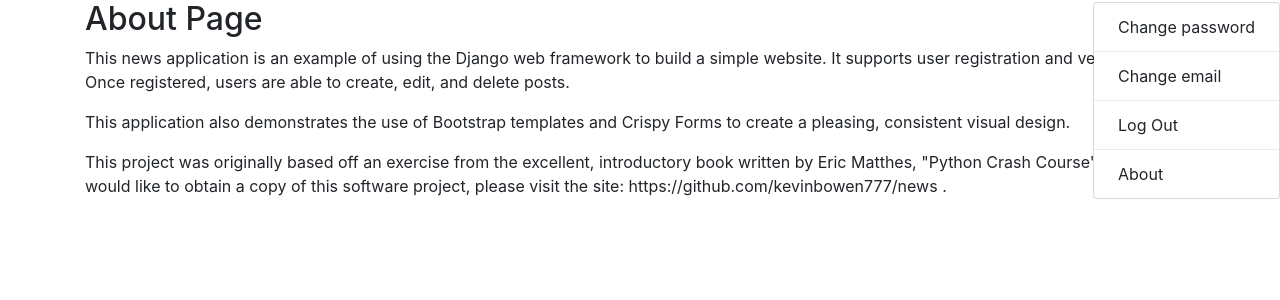
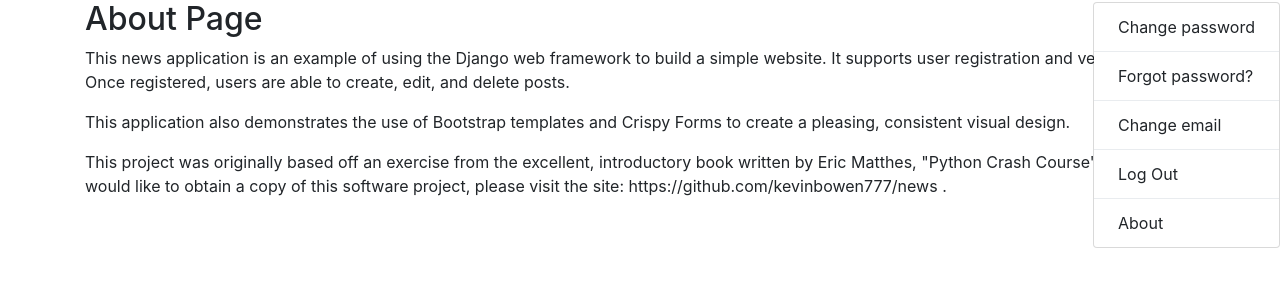
Before and after one commit to kevinbowen777/news, a Django app: page /about/ in a window 1280 px wide, after a click that opens the changed part. Shown: the part 56-356 px from the top of the page. Run offline with Django 3.2, Linux system fonts and the light colour scheme; the visitor is signed in with stand-in values (Sample User, id 1); parts of the project's set-up code (start-up, migrations or seed data) failed here and were passed over.

Commit message:
Update navbar dropdown. Fixes #9

```diff
--- a/templates/base.html
+++ b/templates/base.html
@@ -42,6 +42,9 @@
             href="{% url 'account_set_password' %}">Change password</a>
             <div class="dropdown-divider"></div>
             <a class="dropdown-item"
+            href="{% url 'account_reset_password' %}">Forgot password?</a>
+            <div class="dropdown-divider"></div>
+            <a class="dropdown-item"
             href="{% url 'account_email' %}">Change email</a>
             <div class="dropdown-divider"></div>
             <a class="dropdown-item" href="{% url 'account_logout' %}"> Log Out</a>
```
